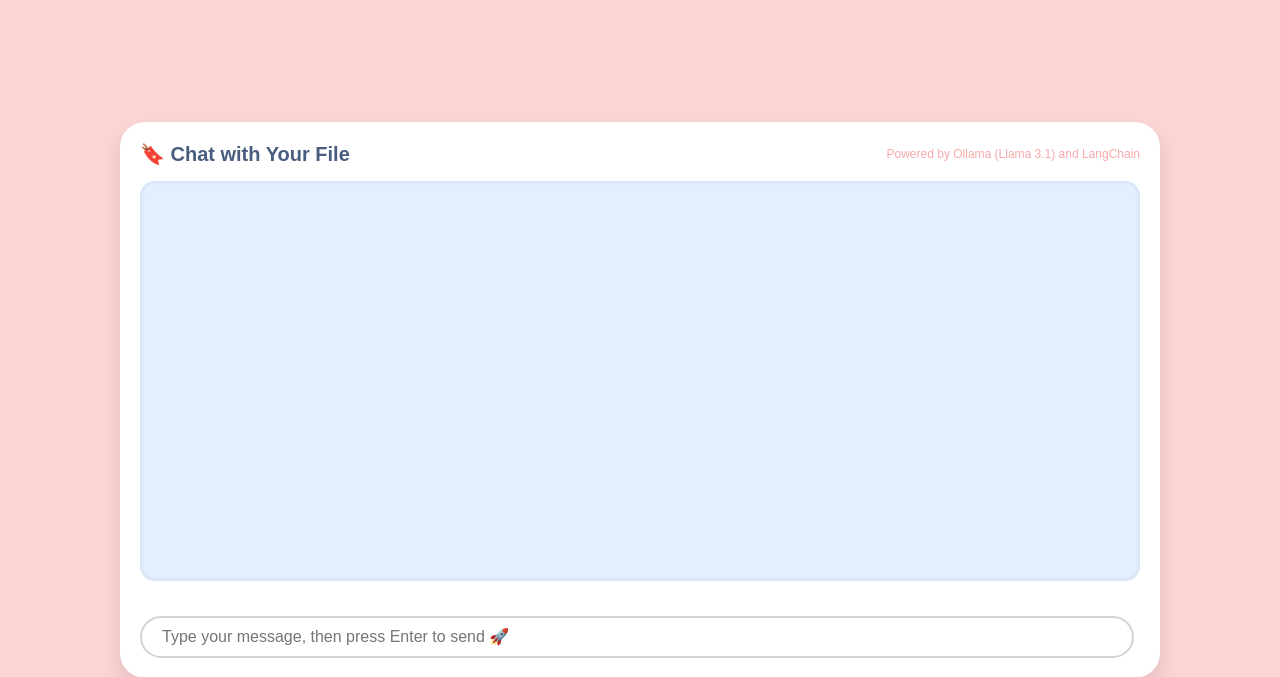
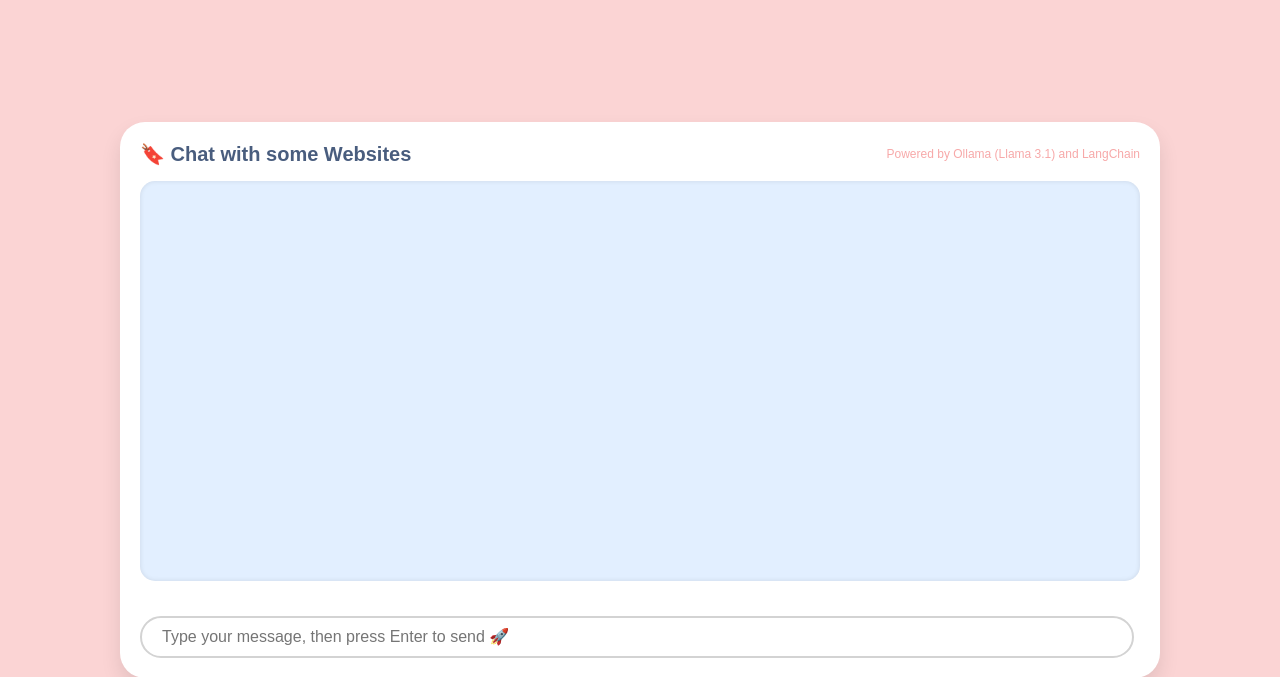
Before and after one commit to RiaAyuP/olcrag, a Flask app: page / in a window 1280 px wide. Shown: the top 677 px of the page. Run offline with Flask 3, Linux system fonts and the light colour scheme.

Commit message:
changed the document source for the RAG

```diff
--- a/templates/chat.html
+++ b/templates/chat.html
@@ -1,7 +1,7 @@
 <!DOCTYPE html>
 <html>
 <head>
-    <title>🔖 Chat with Your File</title>
+    <title>🔖 Chat with some Websites</title>
     <meta charset="UTF-8" />
     <meta name="viewport" content="width=device-width" />
     <!-- Link to the local CSS file -->
@@ -11,7 +11,7 @@
 <body>
     <div class="container">
         <div class="header">
-            <div class="header-title">🔖 Chat with Your File </div>
+            <div class="header-title">🔖 Chat with some Websites </div>
             <div class="status">Powered by Ollama (Llama 3.1) and LangChain</div>
         </div>
         <div id="messageFormeight" class="message-container">
```
Also changed, not shown: indexer.py (+5 -3 lines), README.md.
